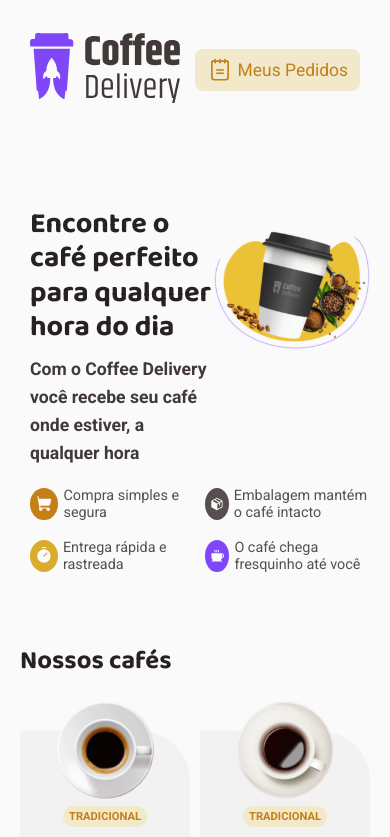
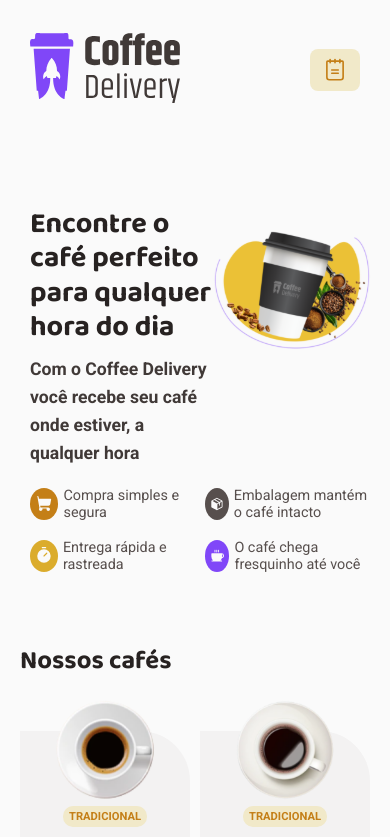
Before and after one commit to PedroSchinke/Coffee-Delivery, a React (Vite) app: page / in a window 390 px wide. Shown: the top 837 px of the page. Built offline with nearby package versions, Linux system fonts and the light colour scheme; the HTML template or start-up script is replaced by a standard one.

Commit message:
changes in header responsive design

```diff
--- a/src/components/header/styles.ts
+++ b/src/components/header/styles.ts
@@ -63,4 +63,10 @@ export const HistoryButton = styled.span`
         color: white;
         background: ${props => props.theme['yellow-dark']};
     }
+
+    .myOrdersSpan {
+        @media (max-width: 1068px) {
+            display: none;
+        }
+    }
 `
```
